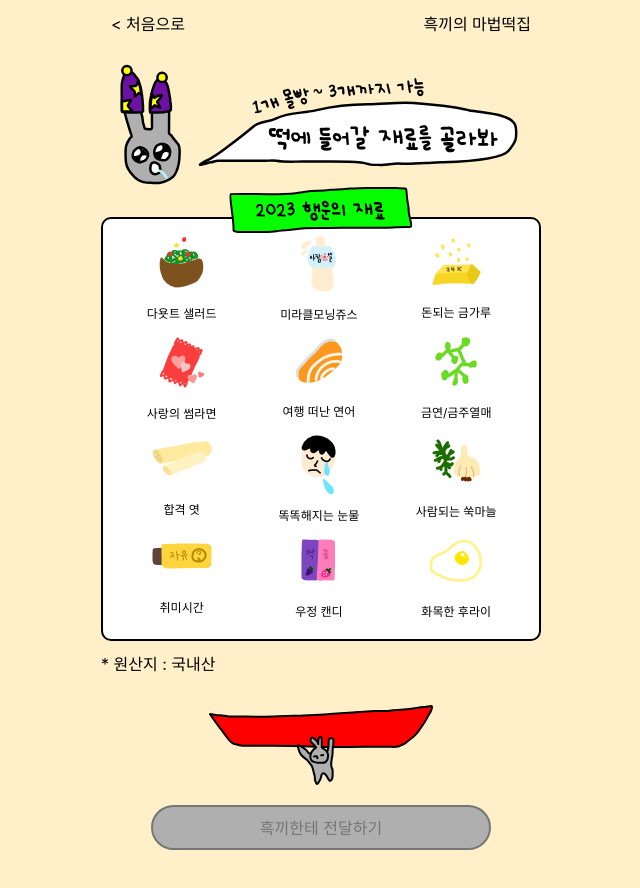
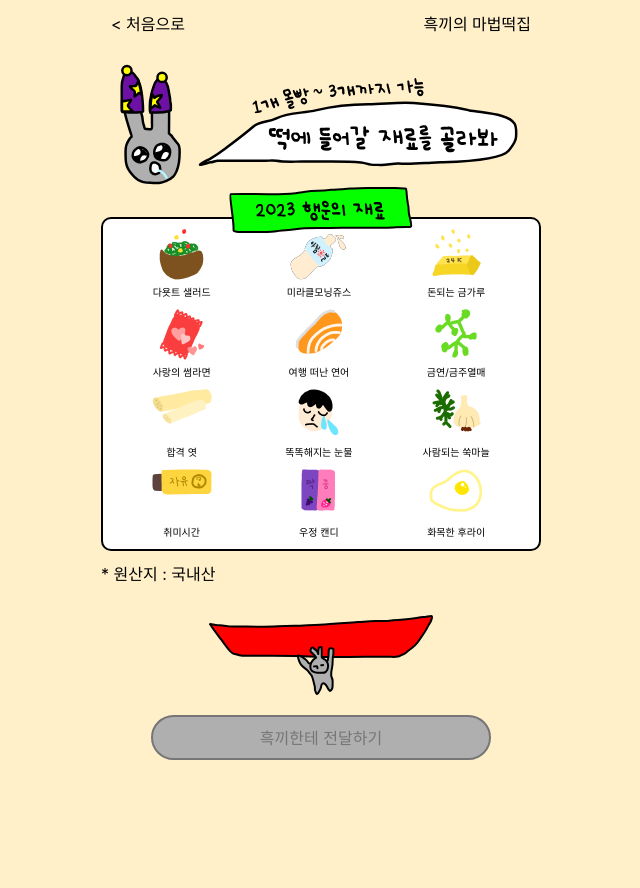
Before and after one commit to roundshoulder/black_rabbit, a React (Create React App) app: page /black_rabbit/create in a window 1280 px wide. Shown: the whole page, without its empty margins (319-959 px from the left). After the commit the page ends 800 px from the top, so only its background shows below. Built offline with nearby package versions, Linux system fonts and the light colour scheme; a web font is replaced by a local one.

Commit message:
:lipstick: Update Create
Update Create

```diff
--- a/src/pages/Create.tsx
+++ b/src/pages/Create.tsx
@@ -21,16 +21,17 @@ function Create() {
     const itemConatiner = css`
       padding: 0;
       width: 33%;
-      font-size: 12px;
+      font-size: 10px;
       border: none;
       background: none;
       display: flex;
       flex-direction: column;
-      justify-content: space-around;
+      justify-content: space-between;
       align-items: center;
-      height: 100px;
+      height: 70px;
       position: relative;
       color: black;
+      margin-bottom: 10px;
     `;
 
     const check = css`
@@ -71,7 +72,7 @@ function Create() {
     border-radius: 10px;
     display: flex;
     flex-wrap: wrap;
-    padding: 10px;
+    padding: 10px 10px 0px 10px;
   `;
 
   const bucketContainer = css`
```
Also changed, not shown: src/static/images/gradients/눈물.png, src/static/images/gradients/아침햇살.png.
